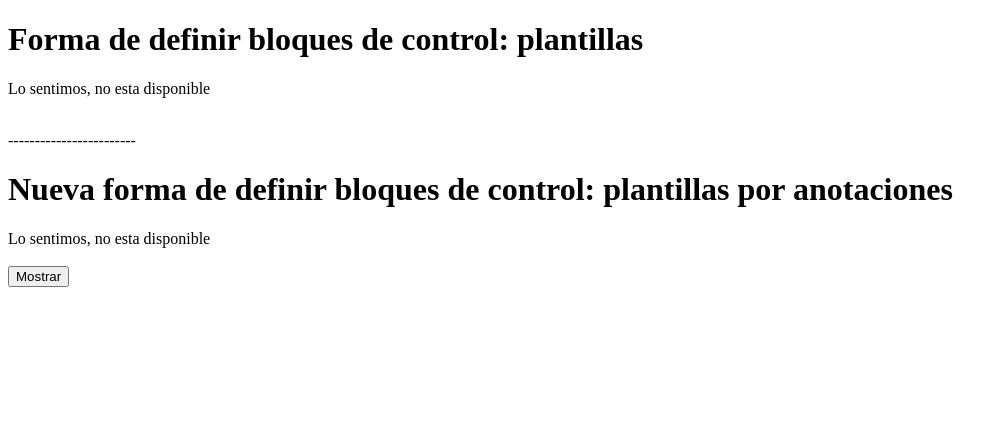
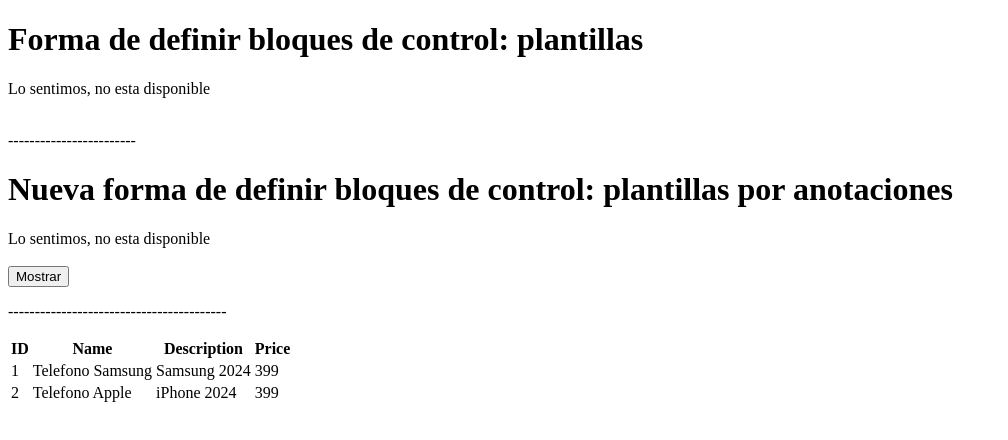
Before and after one commit to LuisGarcia15/CursoSpring, an Angular app in the folder angular-app/: page / in a window 1280 px wide. Shown: the top 440 px of the page, without its empty margins (0-1008 px from the left). Built offline with nearby package versions, Linux system fonts and the light colour scheme.

Commit message:
Añadiendo componentes hijos a la aplicación

```diff
--- a/angular-app/src/app/app.component.html
+++ b/angular-app/src/app/app.component.html
@@ -32,3 +32,5 @@ variable enabled en falsa, muestra el contenido del componente con notEnabled --
   <!-- Similar al operador ternario en java -->
   {{enabled? 'Ocultar' : 'Mostrar'}}
 </button>
+<p>-----------------------------------------</p>
+<app-product></app-product>
--- a/angular-app/src/app/products/components/product/product.component.html
+++ b/angular-app/src/app/products/components/product/product.component.html
@@ -1 +1,24 @@
-<p>product works!</p>
+@if(products.length > 0){
+    <table>
+        <thead>
+            <tr>
+                <th>ID</th>
+                <th>Name</th>
+                <th>Description</th>
+                <th>Price</th>
+            </tr>
+        </thead>
+        <tbody>
+            @for (product of products; track $index) {
+                <tr>
+                    <td> {{product.id}} </td>
+                    <td> {{product.name}} </td>
+                    <td> {{product.description}} </td>
+                    <td> {{product.price}} </td>
+                </tr>
+            }
+        </tbody>
+    </table>
+}@else {
+    <div>Lo sentimos, no hay registros en el sistema</div>
+}
--- a/angular-app/src/app/products/components/product/product.component.ts
+++ b/angular-app/src/app/products/components/product/product.component.ts
@@ -1,11 +1,13 @@
 import { Component, OnInit } from '@angular/core';
 import { ProductService } from '../../services/product.service';
 import { Product } from '../../models/product';
+import { CommonModule } from '@angular/common';
+import { RouterOutlet } from '@angular/router';
 
 @Component({
   selector: 'app-product',
   standalone: true,
-  imports: [],
+  imports: [CommonModule, RouterOutlet],
   templateUrl: './product.component.html',
   styleUrl: './product.component.css'
 })
--- a/angular-app/src/index.html
+++ b/angular-app/src/index.html
@@ -1,3 +1,8 @@
+<!--
+Si quisiermaos cambiar un componente como principal, en index.html debemos
+cambiar el selector por el selector nuevo, así como tambien en main cambiar
+el antiguo componente por el nuevo y lo mismo hacer en main.server como en main
+-->
 <!doctype html>
 <html lang="en">
 <head>
@@ -9,5 +14,6 @@
 </head>
 <body>
   <app-root></app-root>
+  <!-- <app-product></app-product> -->
 </body>
 </html>
--- a/angular-app/src/main.server.ts
+++ b/angular-app/src/main.server.ts
@@ -1,7 +1,11 @@
 import { bootstrapApplication } from '@angular/platform-browser';
 import { AppComponent } from './app/app.component';
 import { config } from './app/app.config.server';
+import { ProductComponent } from './app/products/components/product/product.component';
 
+/*Si quisiermaos cambiar un componente como principal, en main.server debemos
+cambiar el componente actual por el nuevo, así como tambien en main
+y colocar la etiqueta de selector en index.html*/
 const bootstrap = () => bootstrapApplication(AppComponent, config);
 
 export default bootstrap;
--- a/angular-app/src/main.ts
+++ b/angular-app/src/main.ts
@@ -1,6 +1,10 @@
 import { bootstrapApplication } from '@angular/platform-browser';
 import { appConfig } from './app/app.config';
 import { AppComponent } from './app/app.component';
+import { ProductComponent } from './app/products/components/product/product.component';
 
+/*Si quisiermaos cambiar un componente como principal, en main debemos
+cambiar el componente actual por el nuevo, así como tambien en main.server
+y colocar la etiqueta de selector en index.html*/
 bootstrapApplication(AppComponent, appConfig)
   .catch((err) => console.error(err));
```
Also changed, not shown: angular-app/src/app/app.component.ts (+6 -1 lines).
